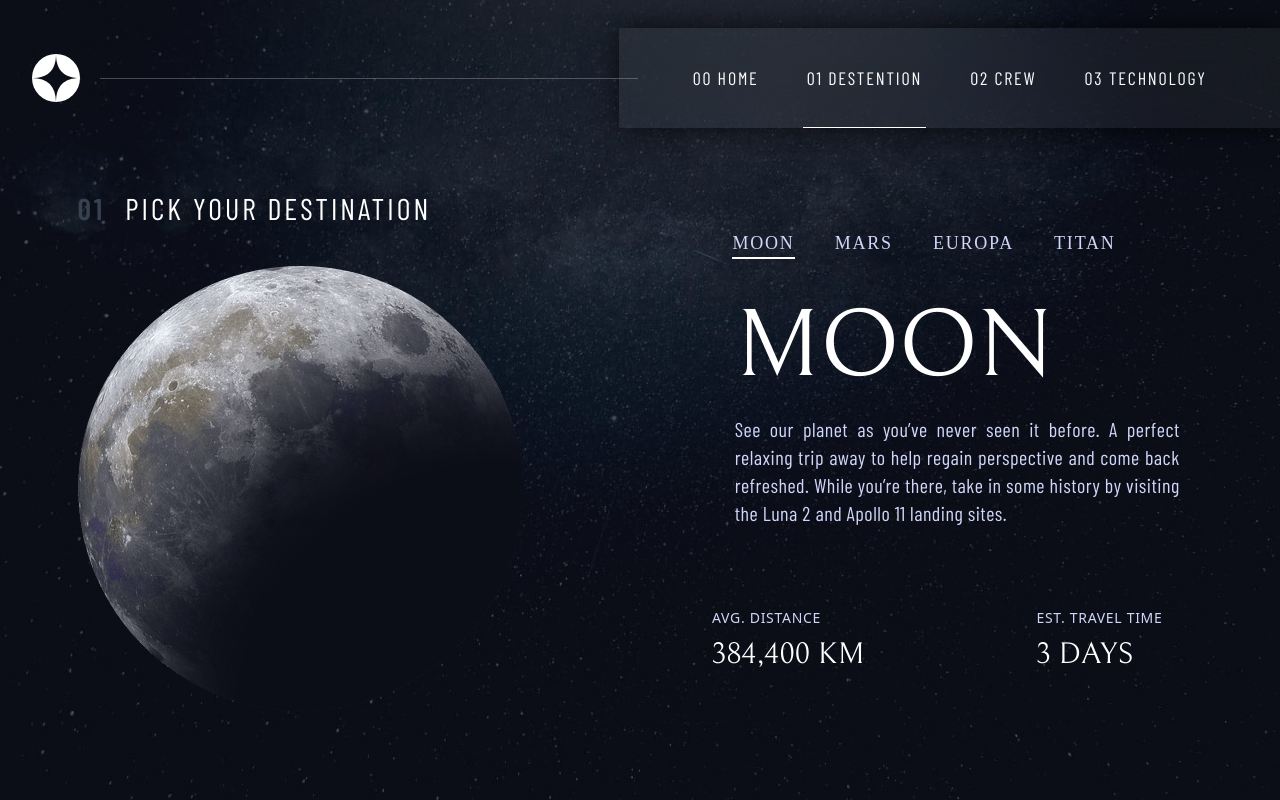
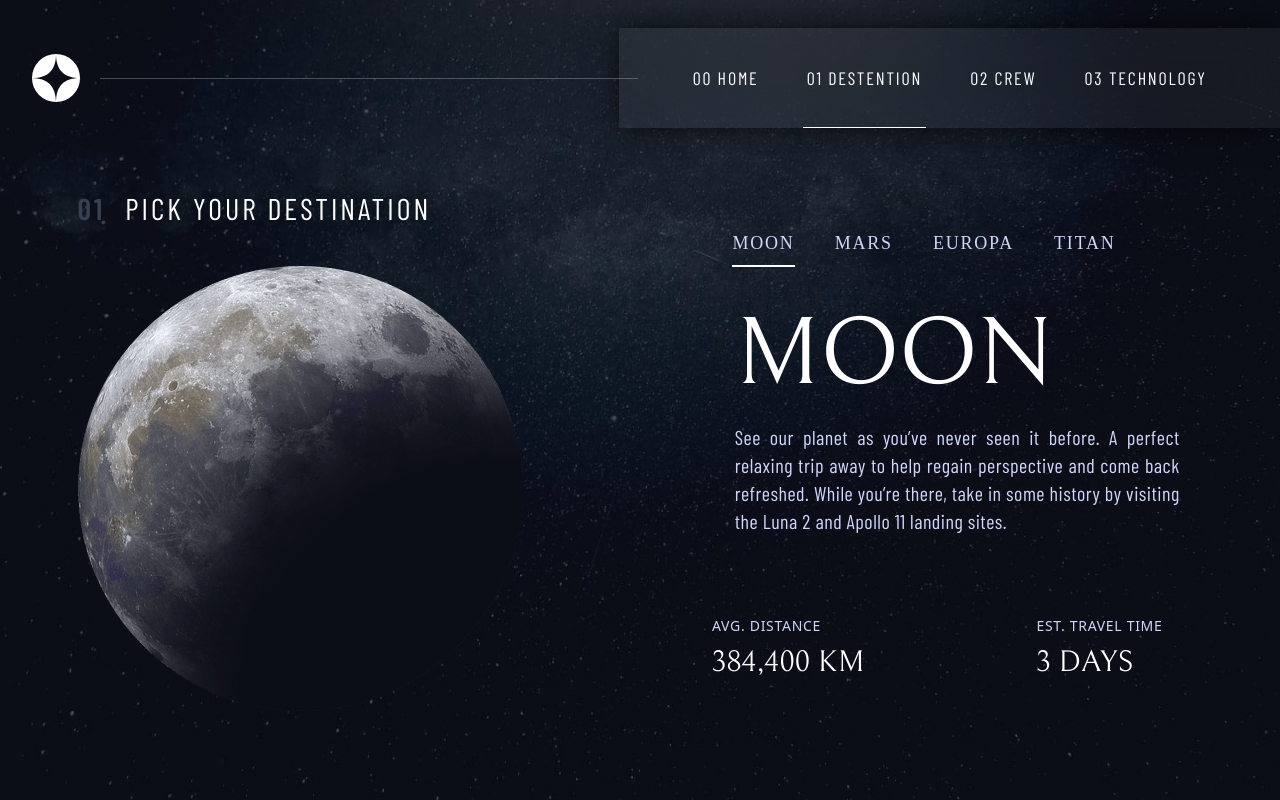
Before and after one commit to MahdiSadeghi26/Space-Toursim-multiPage, a Vue app: page /destination in a window 1280 px wide. Built offline with nearby package versions, Linux system fonts and the light colour scheme; a web font is replaced by a local one.

Commit message:
adding padding to ul element for better ui

```diff
--- a/src/style.css
+++ b/src/style.css
@@ -10,7 +10,7 @@
   @apply border-white border-b-[1px];
 }
 .plantList {
-  @apply uppercase inline-block hover:border-gray-500 hover:border-b-2 cursor-pointer;
+  @apply uppercase inline-block hover:border-gray-500 hover:border-b-2 cursor-pointer py-2 ;
 }
 .activePlant {
   @apply border-white border-b-2;
```
